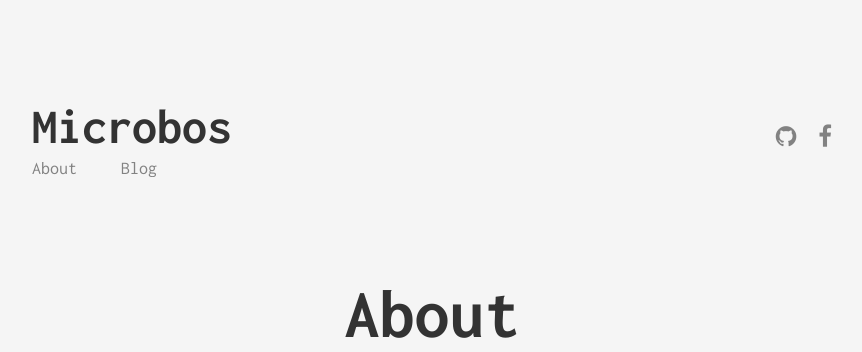
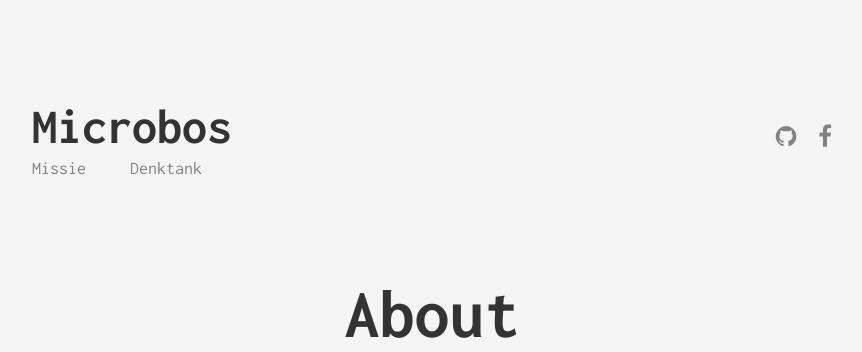
Before and after one commit to SimonBoury/microbos, a Jekyll site: the page built from about.md, in a window 1280 px wide. Shown: the top 352 px of the page, without its empty margins (208-1070 px from the left). Built offline with Jekyll 4.4.1, drawn with Linux system fonts in a browser that asks for light colours.

Commit message:
Update header.html

```diff
--- a/_includes/header.html
+++ b/_includes/header.html
@@ -3,8 +3,8 @@
         <a href="/" class="logo">{{ site.title }}</a>
 
         <ul class="menu">
-            <li class="menu__entry"><a href="{{ '/about' | prepend: site.baseurl }}">About</a></li>
-            <li class="menu__entry"><a href="{{ '/' | prepend: site.baseurl }}">Blog</a></li>
+            <li class="menu__entry"><a href="{{ '/about' | prepend: site.baseurl }}">Missie</a></li>
+            <li class="menu__entry"><a href="{{ '/' | prepend: site.baseurl }}">Denktank</a></li>
         </ul>
     </div>
 
```
